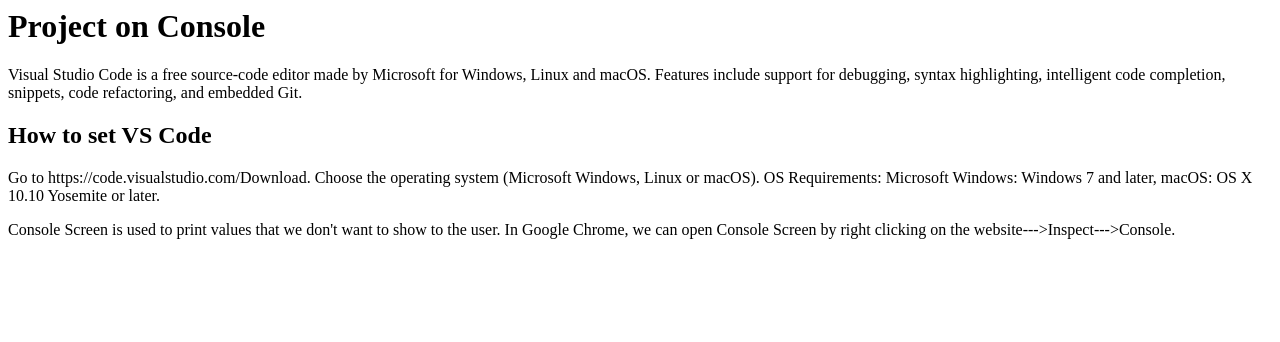
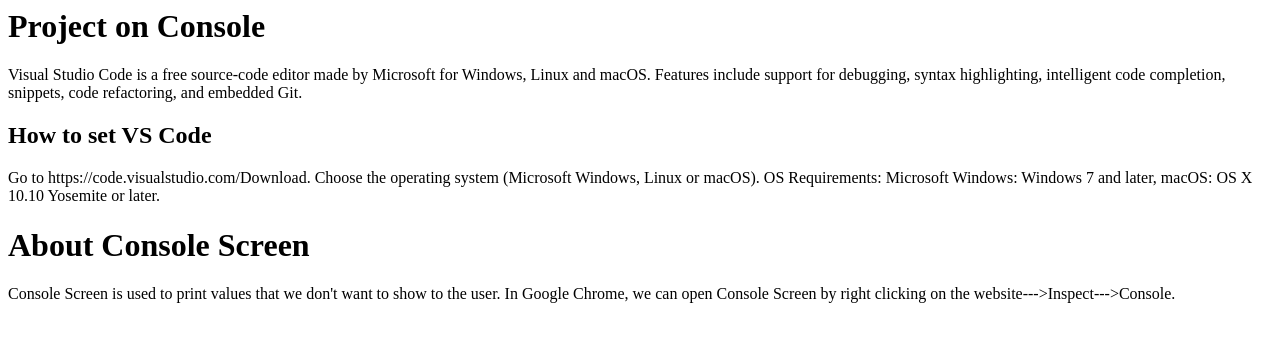
Before and after one commit to AkshitRanjan/Console-Website-1, a plain HTML site: page index.html in a window 1280 px wide. Drawn offline with Linux system fonts and the light colour scheme.

Commit message:
Add files via upload

```diff
--- a/index.html
+++ b/index.html
@@ -8,6 +8,7 @@
         <h2>How to set VS Code</h2>
         <p>Go to <link>https://code.visualstudio.com/Download. Choose the operating system (Microsoft Windows, Linux or macOS).
         OS Requirements: Microsoft Windows: Windows 7 and later, macOS: OS X 10.10 Yosemite or later. </p>
+        <h1>About Console Screen</h1>
         <p>Console Screen is used to print values that we don't want to show to the user. In Google Chrome, we can open Console Screen by right clicking on the website--->Inspect--->Console.</p>
 
         <script>
```
